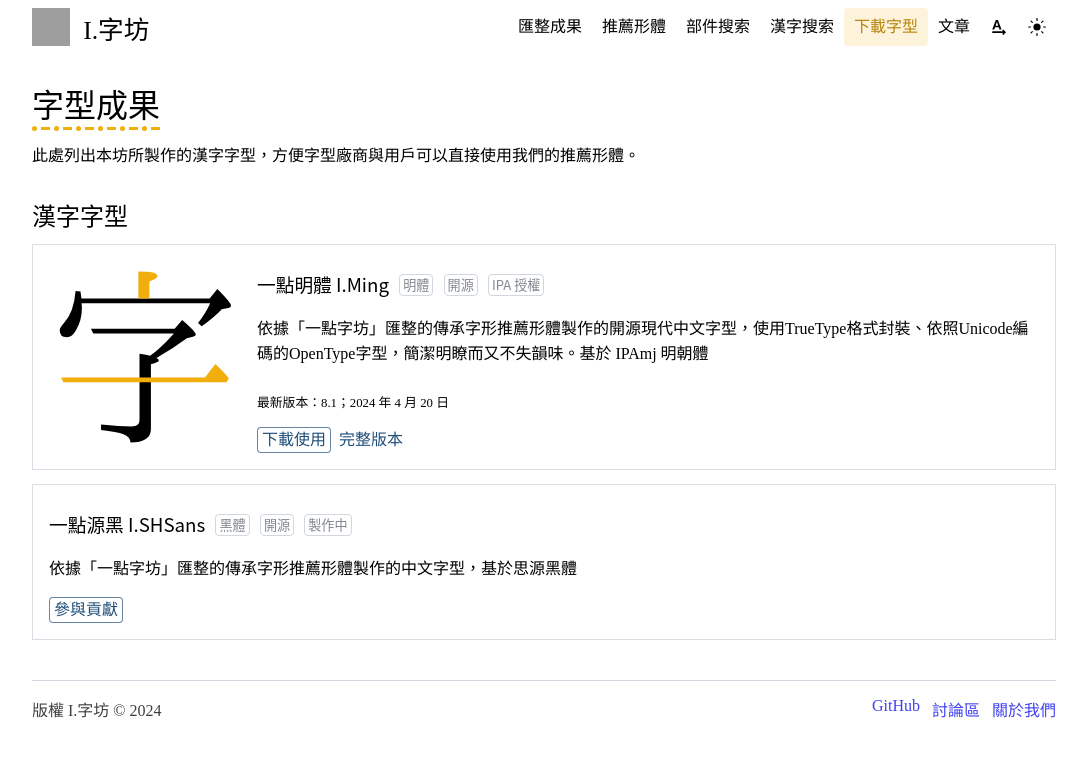
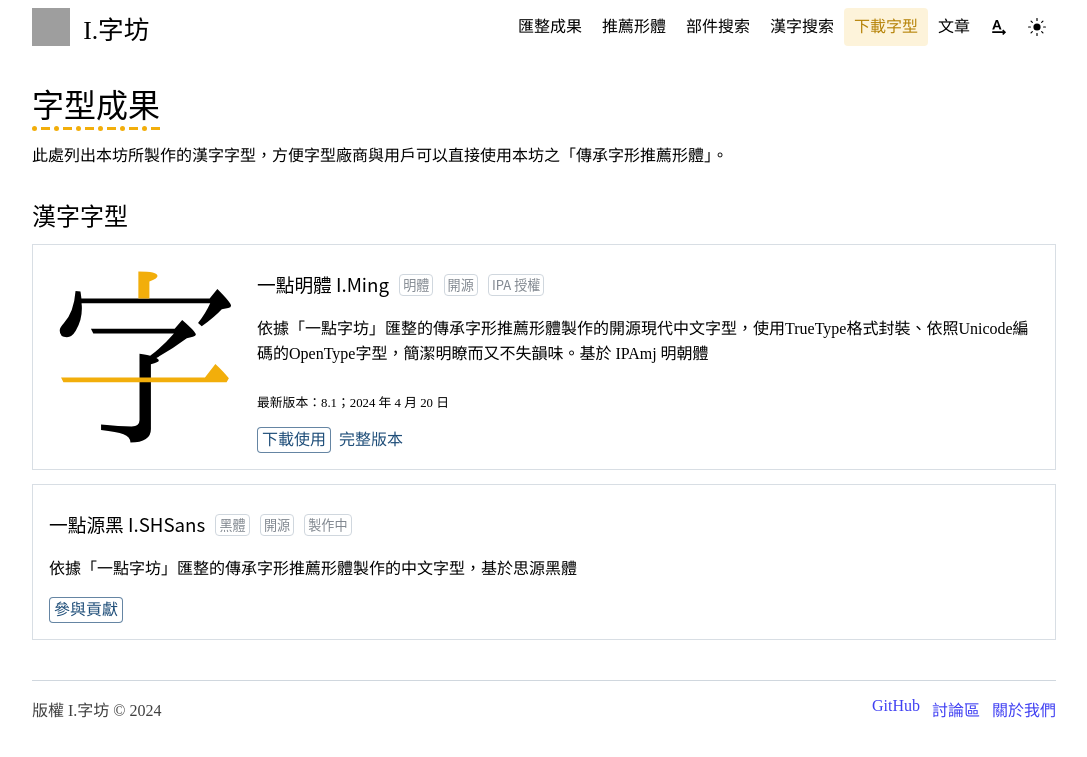
Before and after one commit to ichitenfont/ichitenfont.github.io, a Jekyll site: the page built from fonts.html, in a window 1280 px wide. Shown: the top 757 px of the page, without its empty margins (96-1183 px from the left). Built offline with Jekyll 4.4.1, drawn with Linux system fonts in a browser that asks for light colours; some web fonts are replaced; a style sheet for code colours, icons or effects is not loaded; grey boxes are pictures that could not be loaded.

Commit message:
修正錯字

```diff
--- a/fonts.html
+++ b/fonts.html
@@ -5,7 +5,7 @@
 
 <h1 class="theme-underline">字型成果</h1>
 
-<p>此處列出本坊所製作的漢字字型，方便字型廠商與用戶可以直接使用我們的推薦形體。</p>
+<p>此處列出本坊所製作的漢字字型，方便字型廠商與用戶可以直接使用本坊之「傳承字形推薦形體」。</p>
 
 <h2>漢字字型</h2>
 
```
Also changed, not shown: recommended-glyphs.md (+1 -1 lines).
